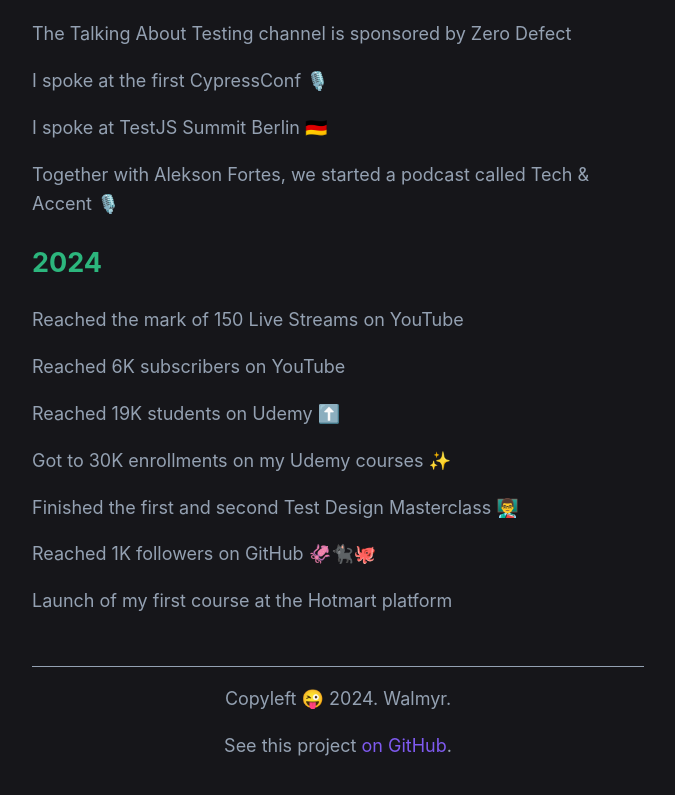
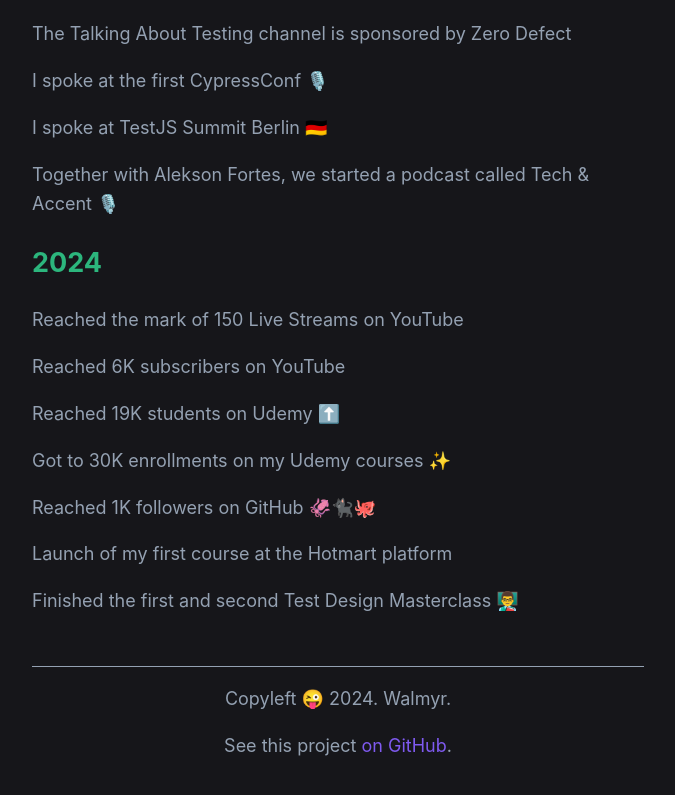
Before and after one commit to wlsf82/walmyr-nextjs, a Next.js app: page / in a window 1280 px wide. Shown: the part 3595-4390 px from the top of the page, without its empty margins (302-977 px from the left). Built offline with nearby package versions, Linux system fonts and the light colour scheme.

Commit message:
Update achievements order

```diff
--- a/components/achievements.js
+++ b/components/achievements.js
@@ -125,9 +125,9 @@ const achievements = [
       'Reached 6K subscribers on YouTube',
       'Reached 19K students on Udemy ⬆️',
       'Got to 30K enrollments on my Udemy courses ✨',
-      'Finished the first and second Test Design Masterclass 👨‍🏫',
       'Reached 1K followers on GitHub 🦑🐈‍⬛🐙',
       'Launch of my first course at the Hotmart platform',
+      'Finished the first and second Test Design Masterclass 👨‍🏫',
     ]
   }
 ]
```
